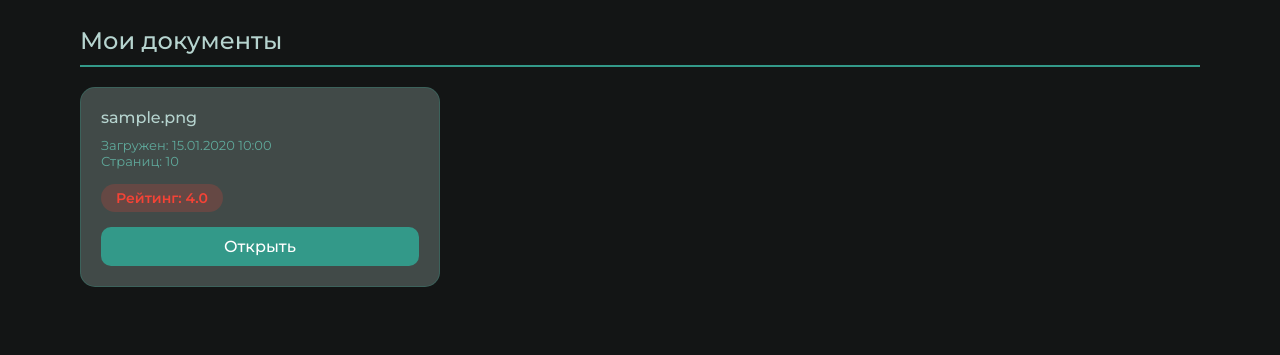
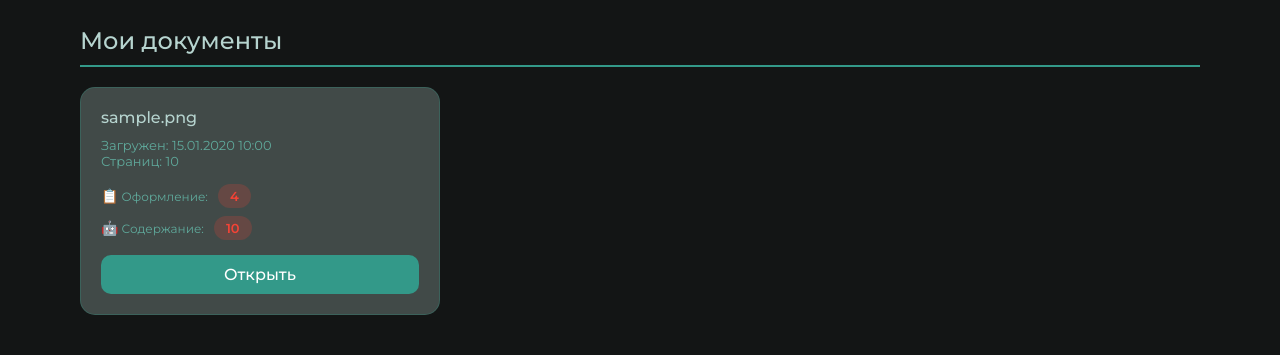
Before and after one commit to anyastar1/WorkWise1, a Flask app: page /dashboard in a window 1280 px wide. Shown: the part 489-844 px from the top of the page. Run offline with Flask 3, Linux system fonts and the light colour scheme; the visitor is signed in with stand-in values (Sample User, id 1); tables that the repository leaves empty hold one stand-in row (values such as "Sample post").

Commit message:
fit: stage

```diff
--- a/templates/dashboard.html
+++ b/templates/dashboard.html
@@ -81,17 +81,35 @@
             color: var(--color-secondary-text);
             margin-bottom: 15px;
         }
+        .document-ratings {
+            display: flex;
+            flex-direction: column;
+            gap: 8px;
+        }
+        .rating-row {
+            display: flex;
+            align-items: center;
+            gap: 10px;
+        }
+        .rating-label {
+            font-size: 12px;
+            color: var(--color-secondary-text);
+            min-width: 90px;
+        }
         .document-rating {
             display: inline-block;
-            padding: 5px 15px;
-            border-radius: 20px;
+            padding: 4px 12px;
+            border-radius: 15px;
             font-weight: 600;
-            font-size: 14px;
+            font-size: 13px;
         }
         .rating-high { background: rgba(76, 175, 80, 0.2); color: #4caf50; }
         .rating-medium { background: rgba(255, 193, 7, 0.2); color: #ffc107; }
         .rating-low { background: rgba(244, 67, 54, 0.2); color: #f44336; }
         .rating-pending { background: rgba(158, 158, 158, 0.2); color: #9e9e9e; }
+        .rating-icon {
+            font-size: 14px;
+        }
         .document-actions {
             margin-top: 15px;
             display: flex;
@@ -189,17 +207,40 @@
                         <div>Загружен: {{ doc.created_at.strftime('%d.%m.%Y %H:%M') }}</div>
                         <div>Страниц: {{ doc.total_pages }}</div>
                     </div>
+                    <div class="document-ratings">
+                        <!-- Рейтинг оформления -->
+                        <div class="rating-row">
+                            <span class="rating-label"><span class="rating-icon">📋</span> Оформление:</span>
                             {% if doc.is_checked %}
                                 {% if doc.rating >= 80 %}
-                        <span class="document-rating rating-high">Рейтинг: {{ doc.rating|round(1) }}</span>
+                                <span class="document-rating rating-high">{{ doc.rating|round(0)|int }}</span>
                                 {% elif doc.rating >= 50 %}
-                        <span class="document-rating rating-medium">Рейтинг: {{ doc.rating|round(1) }}</span>
+                                <span class="document-rating rating-medium">{{ doc.rating|round(0)|int }}</span>
                                 {% else %}
-                        <span class="document-rating rating-low">Рейтинг: {{ doc.rating|round(1) }}</span>
+                                <span class="document-rating rating-low">{{ doc.rating|round(0)|int }}</span>
                                 {% endif %}
                             {% else %}
-                        <span class="document-rating rating-pending">Не проверен</span>
+                                <span class="document-rating rating-pending">—</span>
                             {% endif %}
+                        </div>
+                        <!-- Рейтинг содержания (LLM) -->
+                        <div class="rating-row">
+                            <span class="rating-label"><span class="rating-icon">🤖</span> Содержание:</span>
+                            {% if doc.llm_checked and doc.llm_score is not none %}
+                                {% if doc.llm_score >= 80 %}
+                                <span class="document-rating rating-high">{{ doc.llm_score|round(0)|int }}</span>
+                                {% elif doc.llm_score >= 50 %}
+                                <span class="document-rating rating-medium">{{ doc.llm_score|round(0)|int }}</span>
+                                {% else %}
+                                <span class="document-rating rating-low">{{ doc.llm_score|round(0)|int }}</span>
+                                {% endif %}
+                            {% elif doc.llm_processing %}
+                                <span class="document-rating rating-pending">⏳</span>
+                            {% else %}
+                                <span class="document-rating rating-pending">—</span>
+                            {% endif %}
+                        </div>
+                    </div>
                     <div class="document-actions">
                         <a href="{{ url_for('documents.view', doc_id=doc.id) }}" class="btn-view">Открыть</a>
                     </div>
```
Lines whose indentation alone changed are shown as unchanged.
